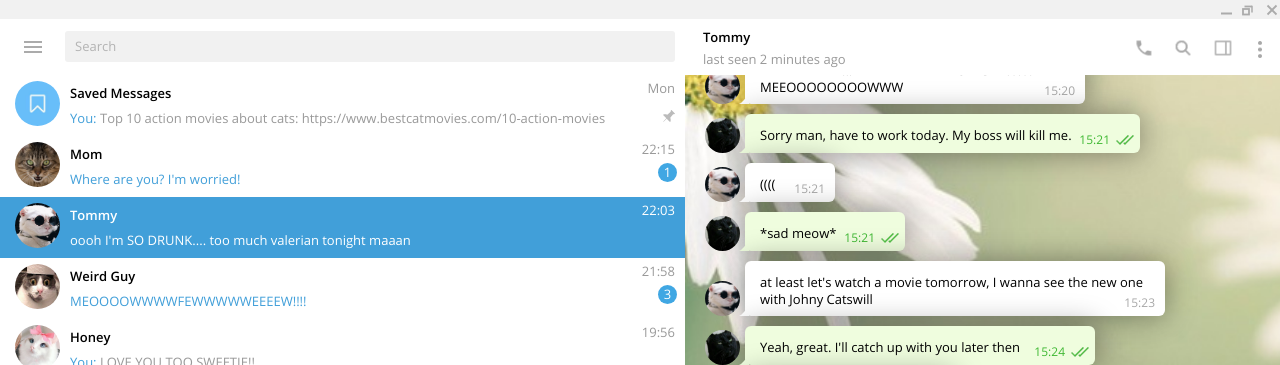
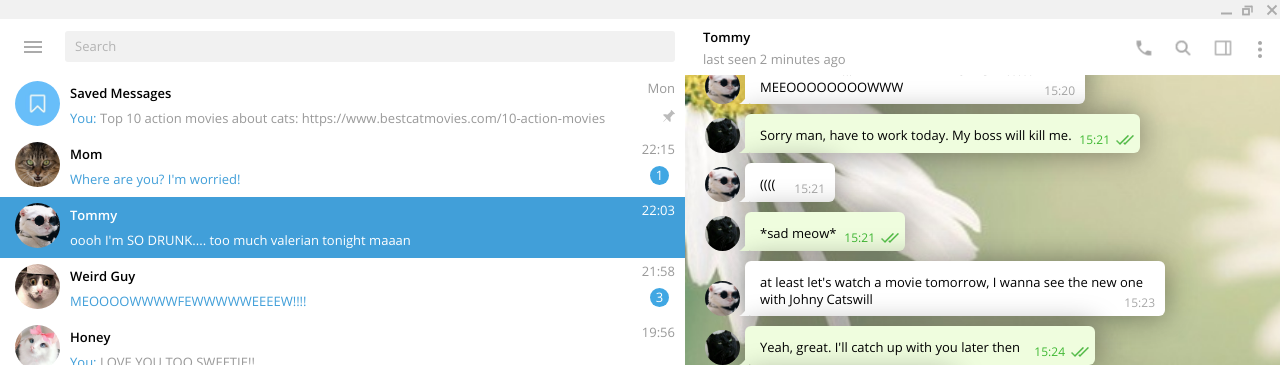
Before and after one commit to elizabeth-zag/cat-telegram-desktop, a plain HTML site: page index.html in a window 1280 px wide. Shown: the top 365 px of the page. Drawn offline with Linux system fonts and the light colour scheme.

Commit message:
New message overlaps text bug fixed

```diff
--- a/index.html
+++ b/index.html
@@ -117,7 +117,9 @@
                     class="chat-list__highlight">Where are you? I'm worried!</span></p>
               </div>
               <div class="chat-list__date">22:15</div>
-              <div class="chat-list__new">1</div>
+              <div class="chat-list__new">
+                <p class="chat-list__new-text">1</p>
+              </div>
             </a>
 
 
@@ -147,7 +149,9 @@
                     class="chat-list__highlight">MEOOOOWWWWFEWWWWWEEEEW!!!!</span></p>
               </div>
               <div class="chat-list__date">21:58</div>
-              <div class="chat-list__new">3</div>
+              <div class="chat-list__new">
+                <p class="chat-list__new-text">3</p>
+              </div>
             </a>
           </li>
           <li>
--- a/style.css
+++ b/style.css
@@ -264,7 +264,7 @@ main {
   right: 0;
   top: 35px;
   width: 12px;
-  padding: 0 10px;
+  padding: 0 10px 13px;
   background-color: #fff;
 }
 
@@ -277,6 +277,17 @@ main {
 }
 
 .chat-list__new {
+  margin: 0;
+  padding: 0;
+  position: absolute;
+  right: 0;
+  top: 27px;
+  background-color: #fff;
+  width: 50px;
+  height: 30px;
+}
+
+.chat-list__new-text {
   background-color: #40a7e3;
   width: 19px;
   height: 19px;
@@ -287,12 +298,20 @@ main {
   display: flex;
   justify-content: center;
   align-items: center;
-  position: absolute;
-  right: 8px;
-  top: 27px;
+  position: relative;
+  left: 15px;
+  top: -10px;
+}
+
+.chat-list__chat:hover .chat-list__new{
+  background-color: #f1f1f1;
 }
 
 .chat-list__chat:hover {
+  background-color: #f1f1f1;
+}
+
+.chat-list__chat:hover .chat-list__pin {
   background-color: #f1f1f1;
 }
 
```
